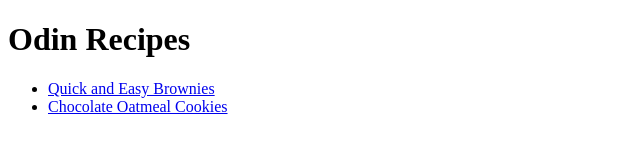
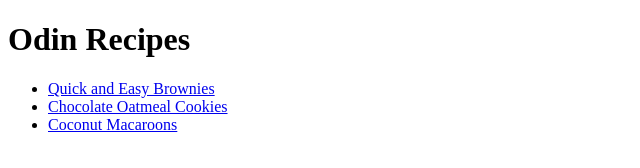
Before and after one commit to jecrozzet/odin-recipes, a plain HTML site: page index.html in a window 1280 px wide. Shown: the whole page, without its empty margins (0-640 px from the left). Drawn offline with Linux system fonts and the light colour scheme.

Commit message:
Edit index.html to add link

```diff
--- a/index.html
+++ b/index.html
@@ -10,6 +10,7 @@
         <ul>
             <li><a href="recipes/brownies.html">Quick and Easy Brownies</a></li>
             <li><a href="recipes/cookies.html">Chocolate Oatmeal Cookies</a></li>
+            <li><a href="recipes/macaroons.html">Coconut Macaroons</a></li>
         </ul>
     </body>
 </html>
```
